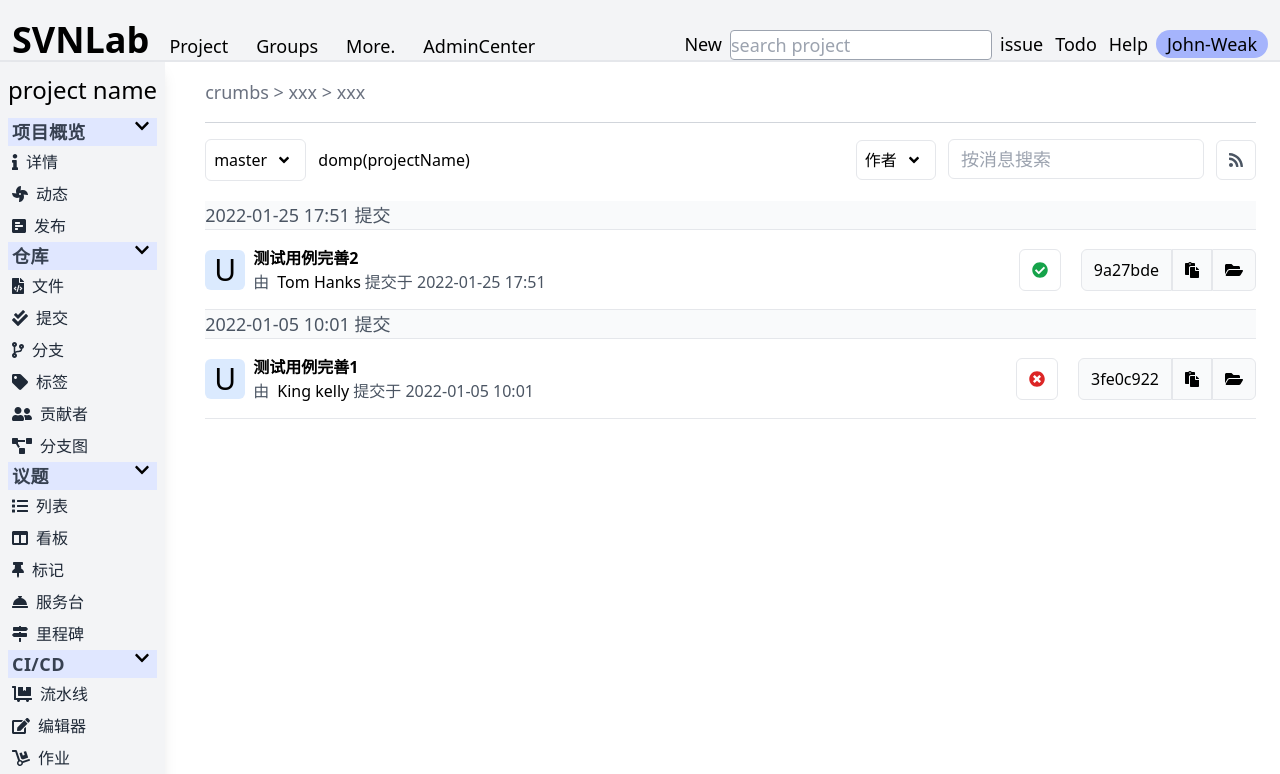
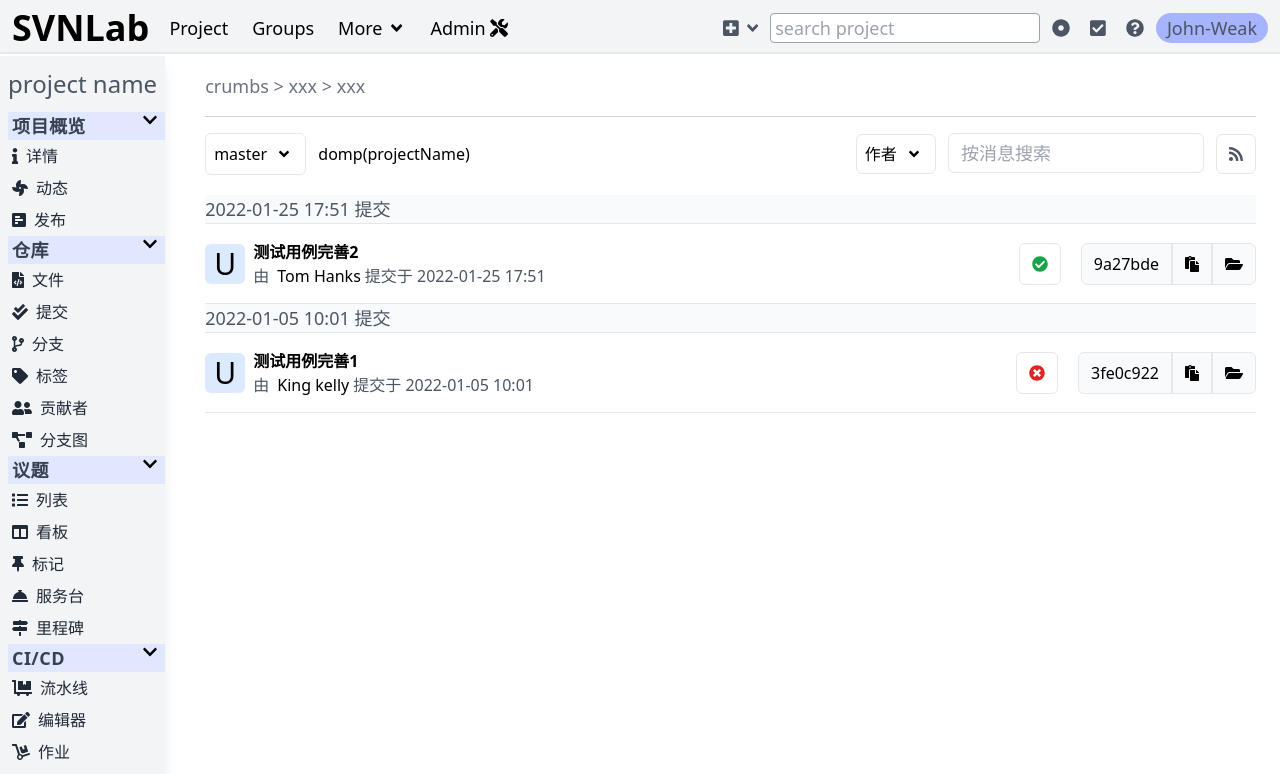
Before and after one commit to tujiapeng/SVNLab, a Vue app: page /#/projectOps/Project/RepoCommits in a window 1280 px wide. Shown: the top 774 px of the page. Built offline with nearby package versions, Linux system fonts and the light colour scheme.

Commit message:
fixed header positon and adjust sideNav

```diff
--- a/src/App.vue
+++ b/src/App.vue
@@ -1,6 +1,6 @@
 <template>
   <Header />
-  <router-view></router-view>
+  <router-view class="pt-14"></router-view>
 </template>
 
 <script setup>
--- a/src/components/Header.vue
+++ b/src/components/Header.vue
@@ -2,90 +2,72 @@
 // eslint-disable-next-line vue/multi-word-component-names
 <template>
   <!-- 菜单 -->
-  <div id="header" class="flex bg-gray-100 border-b-2">
-    <!-- admin menu  -->
-    <div id="title-container" class="flex w-1/2 items-end">
-      <div id="site-logo" class="ml-3 mt-5">
+  <div
+    id="header"
+    class="fixed w-full flex bg-gray-100 border-b-2 items-center text-lg"
+  >
+    <!-- logo  -->
+    <div id="site-logo" class="ml-3 my-2 mb-1">
       <router-link to="/" class="text-4xl font-bold">SVNLab</router-link>
     </div>
-      <div id="header-menu" class="flex">
-        <ul class="flex text-lg">
-          <li>
+
+    <!-- head bar -->
+    <div class="w-full flex justify-between ml-3 mt-1">
+      <!-- admin menu  -->
+      <div id="title-container" class="flex items-center gap-x-2">
         <router-link
           to="/projectOps"
-              class="ml-3 pl-2 pr-2 rounded hover:bg-gray-300"
+          class="px-2 rounded hover:bg-gray-300"
         >
           Project
         </router-link>
-          </li>
-          <li>
-            <router-link
-              to="/groups"
-              class="ml-3 pl-2 pr-2 rounded hover:bg-gray-300"
-            >
+        <router-link to="/groups" class="px-2 rounded hover:bg-gray-300">
           Groups
         </router-link>
-          </li>
-          <li>
-            <button
-              type="button"
-              class="ml-3 pl-2 pr-2 rounded hover:bg-gray-300"
-            >
-              More.
+        <button type="button" class="px-2 rounded hover:bg-gray-300">
+          More
+          <font-awesome-icon icon="angle-down" class="mx-1" />
         </button>
-          </li>
-          <li>
-            <button
-              type="button"
-              class="ml-3 pl-2 pr-2 rounded hover:bg-gray-300"
-            >
-              AdminCenter
+        <button type="button" class="px-2 rounded hover:bg-gray-300">
+          Admin
+          <font-awesome-icon icon="tools" />
         </button>
-          </li>
-        </ul>
       </div>
-    </div>
-    <!-- nav  -->
-    <div id="navbar-collapse" class="flex w-1/2 justify-end items-end">
-      <ul class="flex text-lg">
-        <li>
-          <button type="button" class="mr-1 px-1 rounded hover:bg-gray-300">
-            New
+
+      <!-- nav icons -->
+      <div id="navbar-collapse" class="flex text-gray-600 justify-end gap-x-1">
+        <!-- new -->
+        <button type="button" class="px-1 rounded hover:bg-gray-300">
+          <font-awesome-icon icon="plus-square" class="mx-1" />
+          <font-awesome-icon icon="angle-down" class="mx-1" />
         </button>
-        </li>
-        <li>
-          <div id="top-search">
+        <!-- search  -->
         <input
           id="top-search-bar"
           type="search"
           name="topsearchbar"
           placeholder="search project"
           class="
-                mr-1
+            px-1
             text-lg
             border border-gray-400
             rounded
             focus:outline-none focus:border-sky-500
           "
-            >
-          </div>
-        </li>
-        <li>
-          <button type="button" class="mr-1 px-1 rounded hover:bg-gray-300">
-            issue
+        />
+        <!-- issue  -->
+        <button type="button" class="px-2 rounded hover:bg-gray-300">
+          <font-awesome-icon icon="dot-circle" />
         </button>
-        </li>
-        <li>
-          <button type="button" class="mr-1 px-1 rounded hover:bg-gray-300">
-            Todo
+        <!-- todo  -->
+        <button type="button" class="px-2 rounded hover:bg-gray-300">
+          <font-awesome-icon icon="check-square" />
         </button>
-        </li>
-        <li>
-          <button type="button" class="mr-1 px-1 rounded hover:bg-gray-300">
-            Help
+        <!-- help -->
+        <button type="button" class="px-2 rounded hover:bg-gray-300">
+          <font-awesome-icon icon="question-circle" />
         </button>
-        </li>
-        <li>
+        <!-- user avatar  -->
         <button
           type="button"
           class="
@@ -100,9 +82,10 @@
         >
           John-Weak
         </button>
-        </li>
-      </ul>
       </div>
+      <!-- end of nav icons -->
+    </div>
+    <!-- end of head bar -->
   </div>
 </template>
 
--- a/src/components/SideNav.vue
+++ b/src/components/SideNav.vue
@@ -3,13 +3,13 @@
     <!-- 导航栏标题 -->
     <div id="nav-title">
       <p
-        class="text-2xl px-2 py-3 align-text-bottom truncate hover:bg-gray-300"
+        class="text-2xl px-2 py-3 align-text-bottom truncate text-gray-600 hover:bg-gray-300"
       >
         {{ navTitle }}
       </p>
     </div>
     <!-- 导航栏内容 -->
-    <ul class="mb-8 px-2">
+    <ul class="mb-8 pl-2">
       <!-- 菜单1 -->
       <li v-for="navItem in navTree" :key="navItem.id">
         <div>
```
Lines whose indentation alone changed are shown as unchanged.
